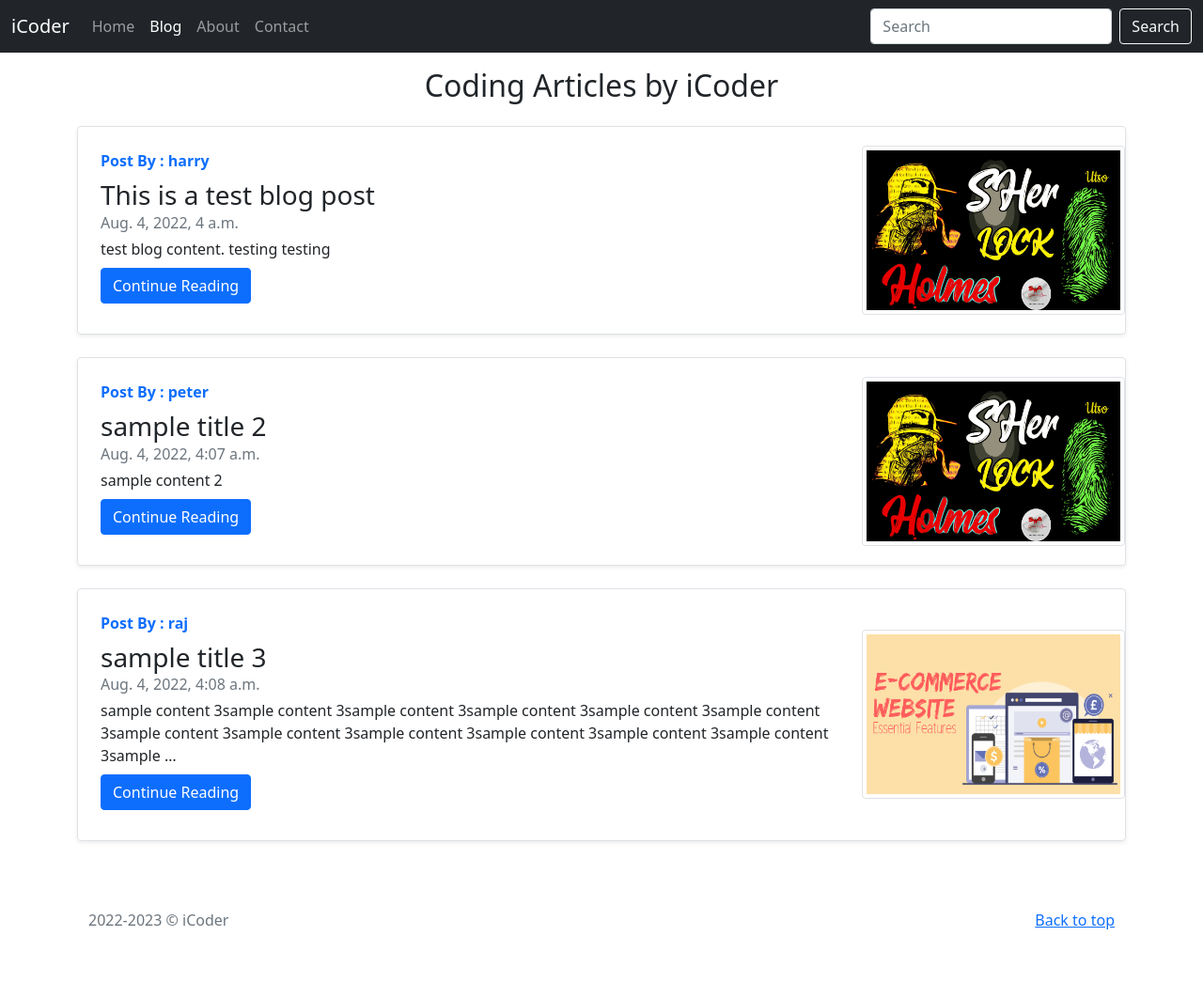
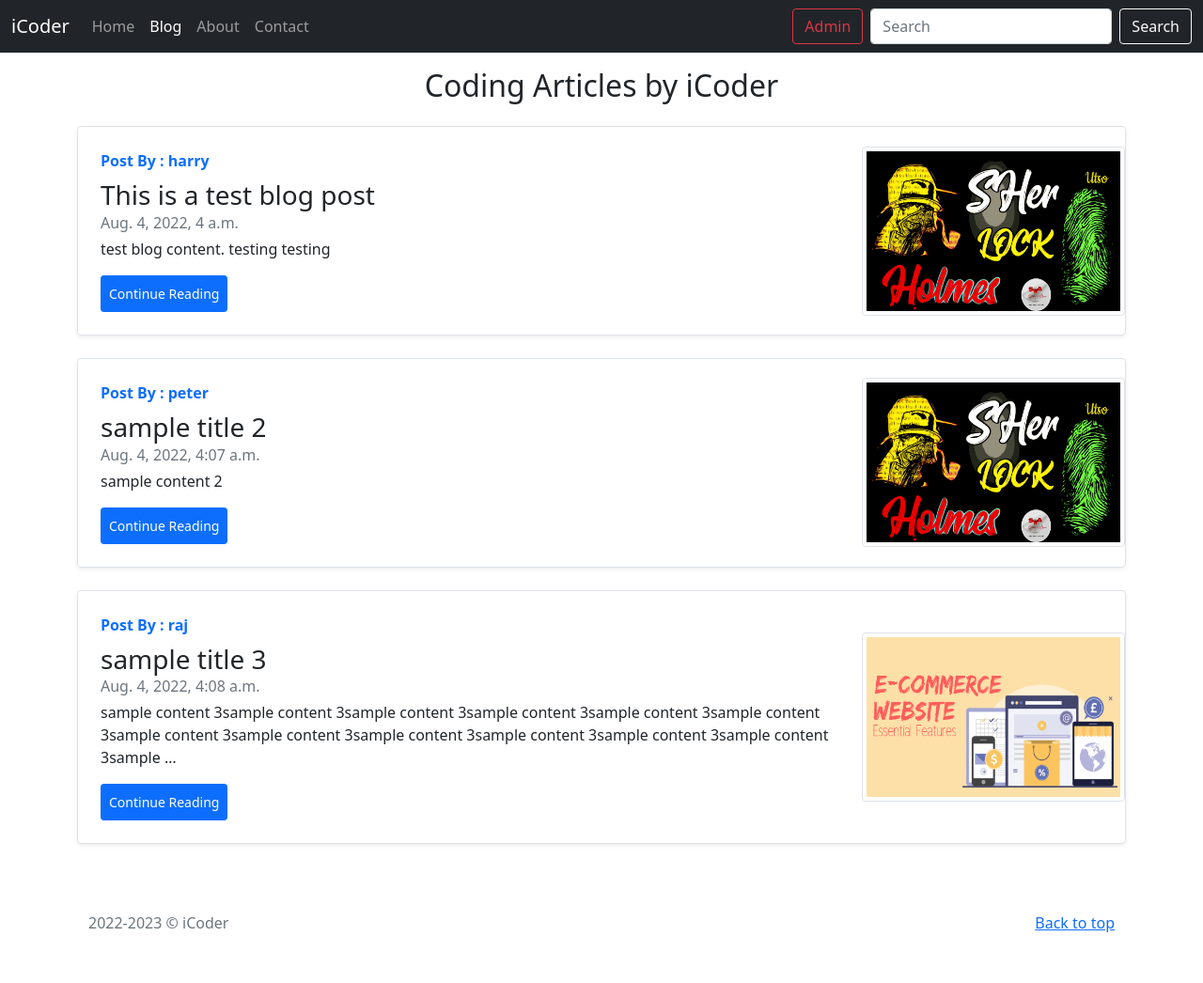
Before and after one commit to ariM001/iCoderBlog, a Django app: page /blog/ in a window 1280 px wide. Shown: the whole page at 94% size. Before the commit the page ends 989 px from the top, so only its background shows below. Run offline with Django 4.2, Linux system fonts and the light colour scheme; data comes from the database, SQL or seed files in the repository.

Commit message:
upto video 82

```diff
--- a/blog/views.py
+++ b/blog/views.py
@@ -11,5 +11,5 @@ def BlogHome(request):
 
 
 def BlogPost(request, slug):
-    post = Post.objects.filter(slug=slug)[0]
+    post = Post.objects.filter(slug=slug).first()
     return render(request, "blog/blogPost.html", {'post': post})
--- a/requirements.txt
+++ b/requirements.txt
@@ -1 +1,2 @@
 django==4.0.6
+pillow==9.2.0
--- a/templates/base.html
+++ b/templates/base.html
@@ -34,6 +34,7 @@
         </li>
 
       </ul>
+      <a href="/admin" target="_blank" role="button" class="btn btn-outline-danger mx-2">Admin</a>
       <form class="d-flex">
         <input class="form-control me-2" type="search" placeholder="Search" aria-label="Search">
         <button class="btn btn-outline-light" type="submit">Search</button>
--- a/templates/blog/blogHome.html
+++ b/templates/blog/blogHome.html
@@ -13,7 +13,8 @@
                 <h3 class="mb-0">{{i.title}}</h3>
                 <div class="mb-1 text-muted">{{i.timeStamp}}</div>
                 <p class="card-text mb-auto">{{i.content|truncatechars:200}}</p>
-                <a href="/blog/{{i.slug}}"><button class="btn btn-primary my-2">Continue Reading</button></a>
+                <a href="/blog/{{i.slug}}"><button class="btn btn-primary mt-3 p-2 btn-sm">Continue Reading</button></a>
+
             </div>
             <div class="col-auto d-flex align-items-center">
                 <img src="/media/{{i.image}}" class="img-thumbnail"
```
